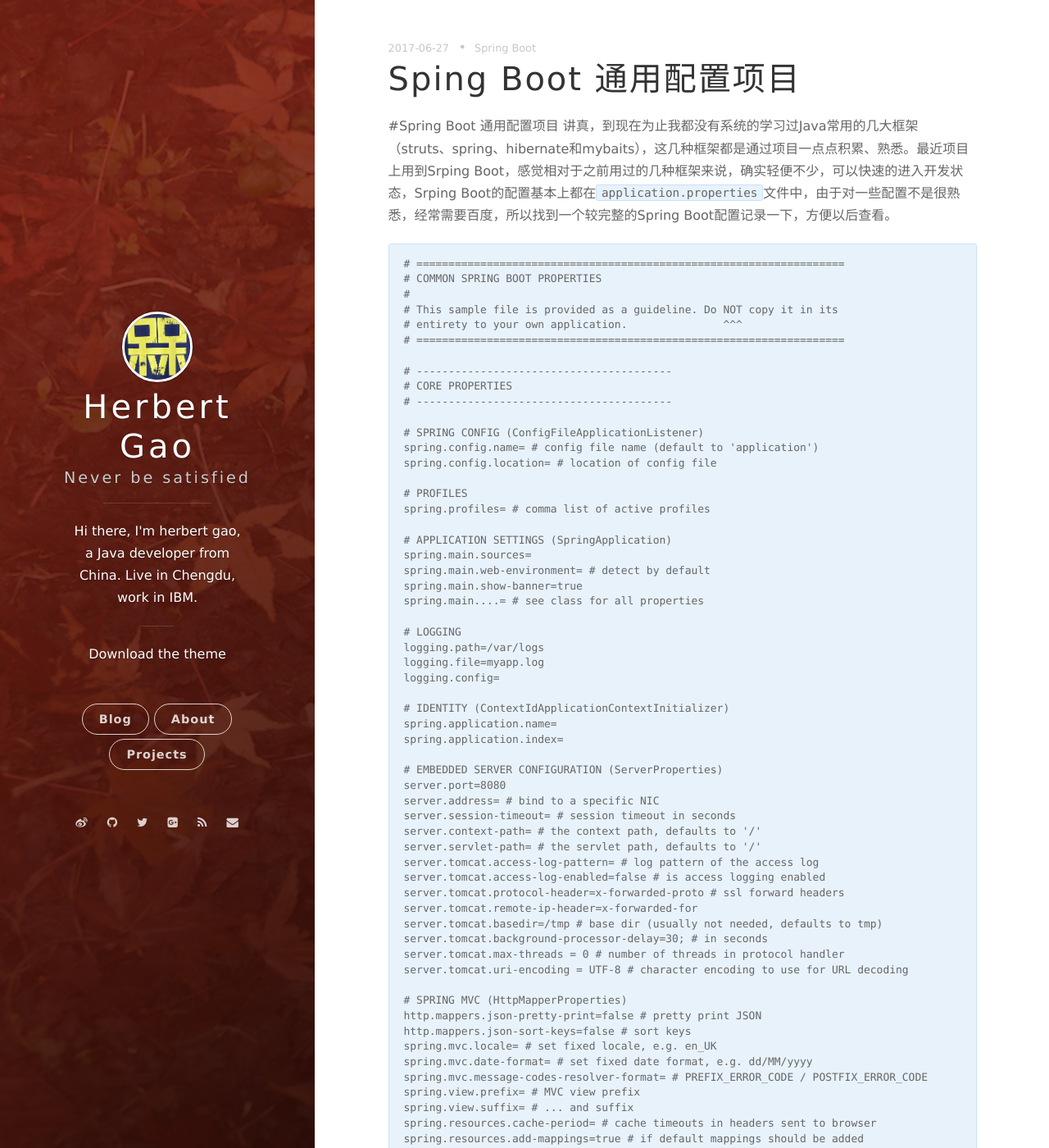
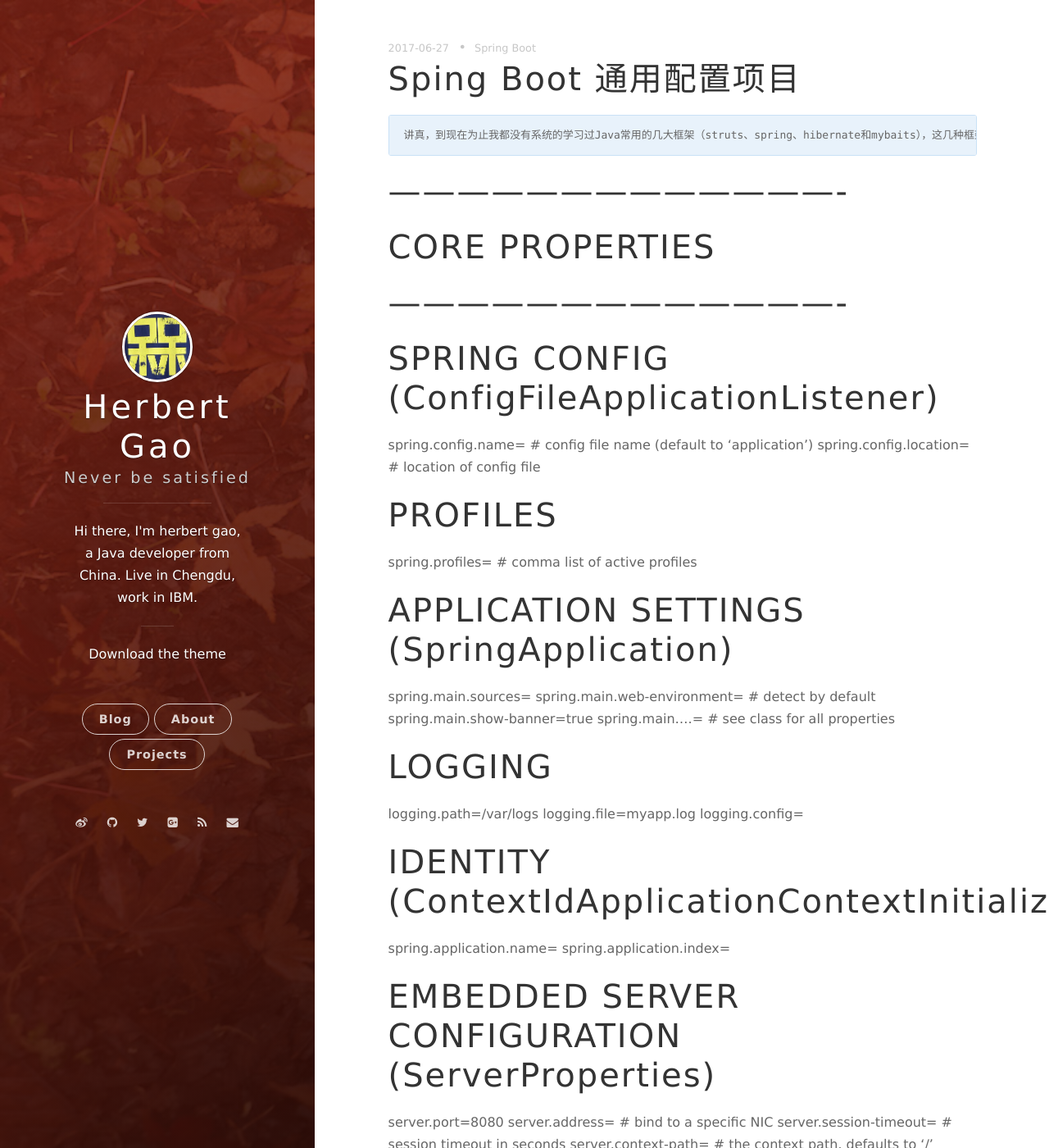
Before and after one commit to herbertgaoo/herbertgaoo.github.io, a Jekyll site: the page built from _posts/2017-06-27-spring-boot.markdown, in a window 1280 px wide and 1400 px high. Shown: the whole window at 82% size. Built offline with Jekyll 4.4.1, drawn with Linux system fonts in a browser that asks for light colours; nearby versions of some CDN libraries; comment, search, counter and statistics services are not loaded; some of the changed text lies outside the part shown.

Commit message:
new post

````diff
--- a/_posts/2017-06-27-spring-boot.markdown
+++ b/_posts/2017-06-27-spring-boot.markdown
@@ -5,7 +5,6 @@
 tag: Spring Boot
 ---
 
-#Spring Boot 通用配置项目
     讲真，到现在为止我都没有系统的学习过Java常用的几大框架（struts、spring、hibernate和mybaits），这几种框架都是通过项目一点点积累、熟悉。最近项目上用到Srping Boot，感觉相对于之前用过的几种框架来说，确实轻便不少，可以快速的进入开发状态，Srping Boot的配置基本上都在`application.properties`文件中，由于对一些配置不是很熟悉，经常需要百度，所以找到一个较完整的Spring Boot配置记录一下，方便以后查看。
 ```
 # ===================================================================
````
